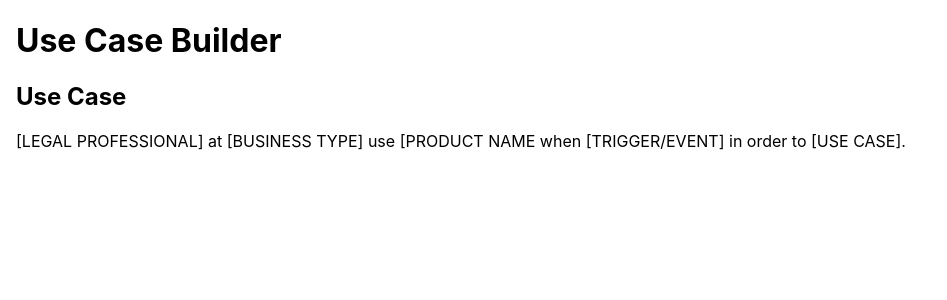
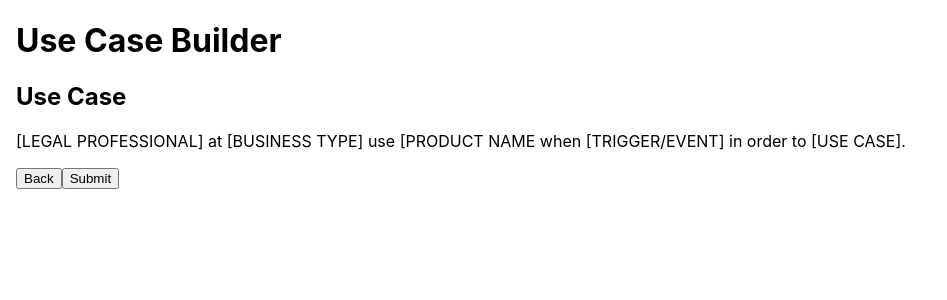
Before and after one commit to hannakim91/use-cases, a React (Create React App) app: page /summary in a window 1280 px wide. Shown: the top 300 px of the page, without its empty margins (0-947 px from the left). Built offline with nearby package versions, Linux system fonts and the light colour scheme.

Commit message:
Scaffold Sentenceelements

```diff
--- a/src/App.js
+++ b/src/App.js
@@ -25,6 +25,7 @@ function App() {
     console.log('hi')
     setUserSelections(userSelections)
   }
+  // store state of each form input in App
 
   const addSentence = async (sentence) => {
     try {
@@ -55,7 +56,7 @@ function App() {
         <Route
           exact path='/summary'
           render={() => (
-            <Sentence userSelections={userSelections}/>
+            <Sentence userSelections={userSelections} addSentence={addSentence}/>
           )}
         >
         </Route>
--- a/src/components/Form/Form.js
+++ b/src/components/Form/Form.js
@@ -15,7 +15,7 @@ const Form = ({ saveSelections, addSentence }) => (
         // don't think i need set timeout but instead API call eventually
         const sentence = {text: `${values.role} at ${values.businessType} use ${values.productName} when ${values.triggerEvent} in order to ${values.useCase}`}
         await setTimeout(() => {
-          saveSelections(values)
+          // saveSelections(values)
           addSentence(sentence)
           setSubmitting(false);
           // part of Formik component
--- a/src/components/Sentence/Sentence.js
+++ b/src/components/Sentence/Sentence.js
@@ -10,6 +10,8 @@ const Sentence = ({ userSelections }) => {
       <p>
       {userSelections.role ? userSelections.role : '[LEGAL PROFESSIONAL]'} at {userSelections.businessType ? userSelections.businessType : '[BUSINESS TYPE]'} use {userSelections.productName ? userSelections.productName : '[PRODUCT NAME'} when {userSelections.triggerEvent ? userSelections.triggerEvent: '[TRIGGER/EVENT]'} in order to {userSelections.useCase ? userSelections.useCase : '[USE CASE]'}.
       </p>
+      <button>Back</button>
+      <button>Submit</button>
 
     </div>
   )
```
